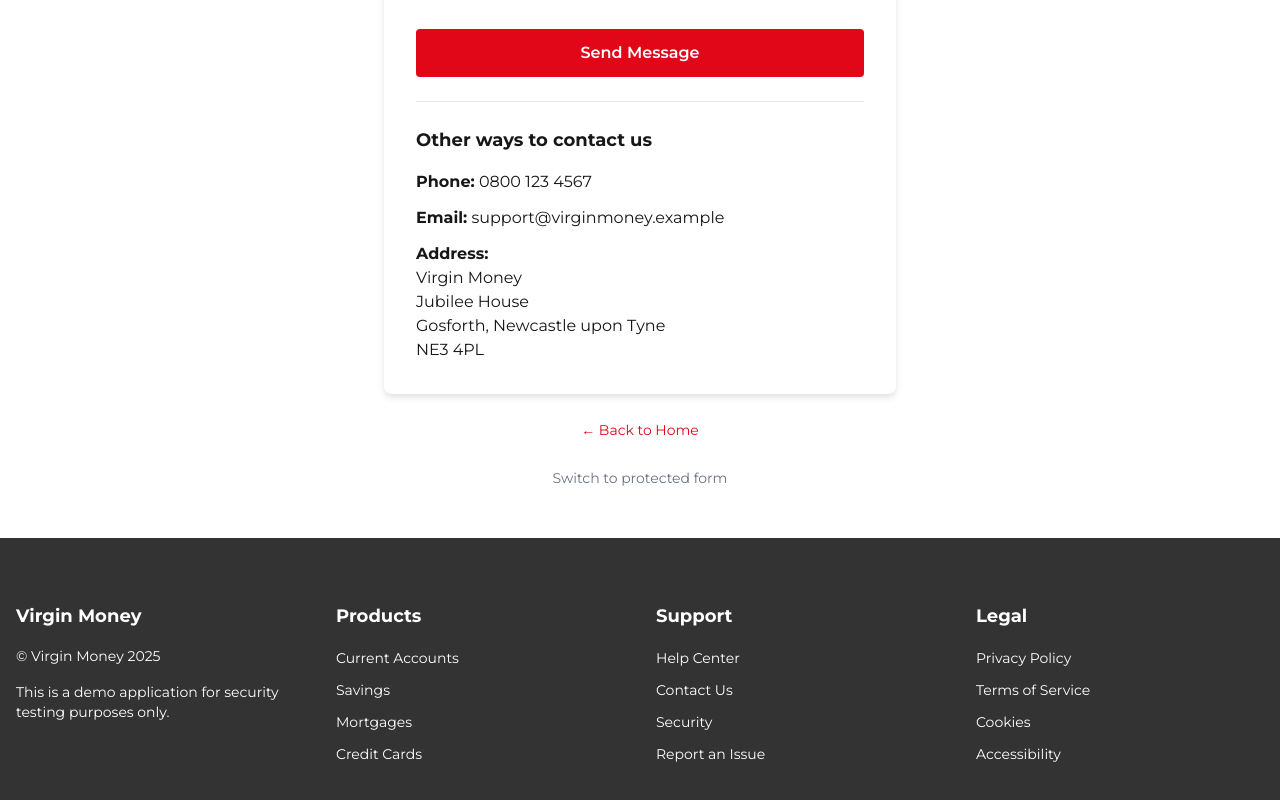
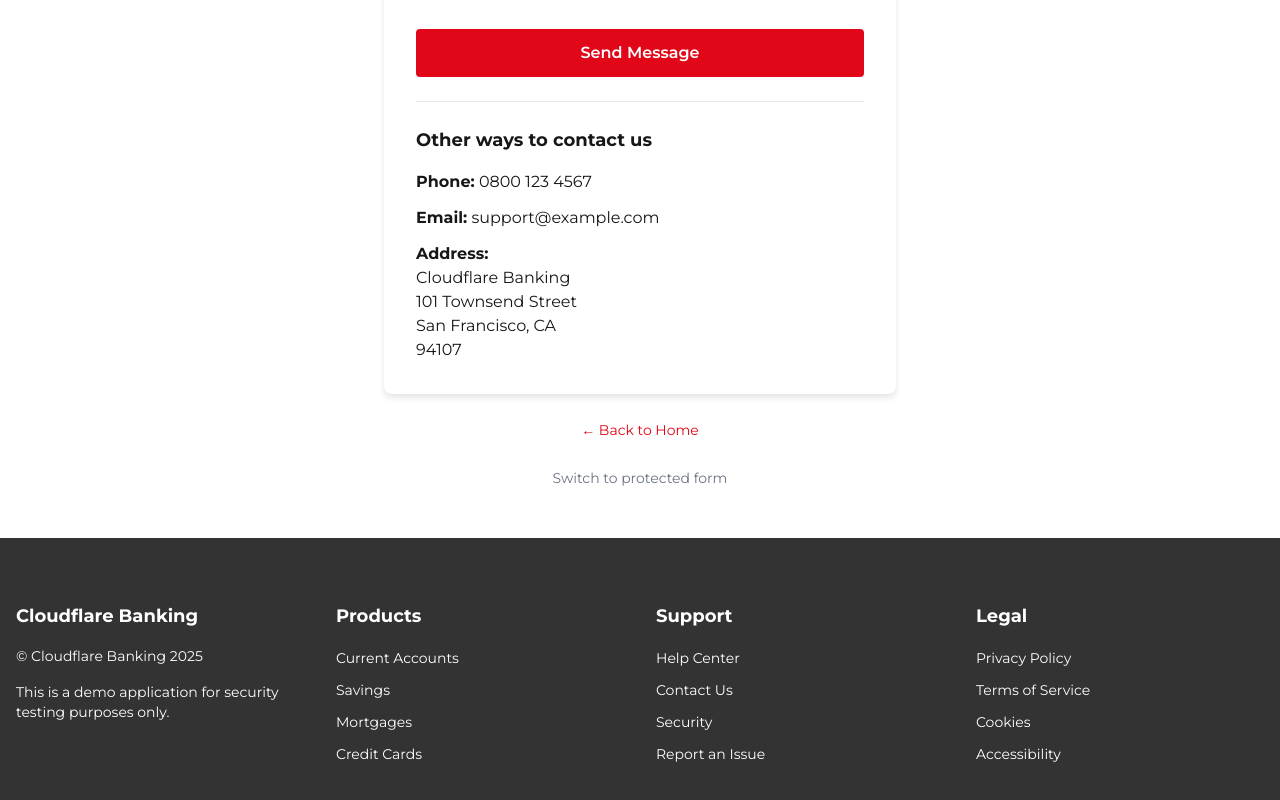
Before and after one commit to nouvellonsteph/banking-simulation, a Next.js app: page /contact in a window 1280 px wide. Shown: the part 787-1587 px from the top of the page. Built offline with nearby package versions, Linux system fonts and the light colour scheme.

Commit message:
Remove all Virgin Money branding references from codebase

```diff
--- a/src/app/api-demo/page.tsx
+++ b/src/app/api-demo/page.tsx
@@ -93,7 +93,7 @@
         <div className="vm-card mb-8">
           <h1 className="text-2xl font-bold mb-6 text-[var(--primary)]">API Demonstration</h1>
           <p className="mb-4">
-            This demo showcases the Virgin Money API endpoints with various HTTP methods.
+            This demo showcases the Banking API endpoints with various HTTP methods.
             Select an endpoint, choose a method, and send a request to see the response.
           </p>
 
--- a/src/app/api/api-docs/route.ts
+++ b/src/app/api/api-docs/route.ts
@@ -8,7 +8,7 @@
 <head>
   <meta charset="UTF-8">
   <meta name="viewport" content="width=device-width, initial-scale=1.0">
-  <title>Virgin Money API Documentation</title>
+  <title>Banking API Documentation</title>
   <link rel="stylesheet" href="https://unpkg.com/swagger-ui-dist@5.9.0/swagger-ui.css">
   <style>
     body {
--- a/src/app/api/openapi.yaml
+++ b/src/app/api/openapi.yaml
@@ -1,17 +1,17 @@
 openapi: 3.1.0
 info:
-  title: Virgin Money API
+  title: Banking API
   description: |
-    Virgin Money Banking API provides secure access to financial data and operations.
+    Banking API provides secure access to financial data and operations.
 
     **Security Note:** All endpoints except `/api/user-profile` (GET) require an API key for authentication.
   version: 1.0.0
   contact:
-    name: Virgin Money API Support
-    email: api-support@virginmoney.example
+    name: Banking API Support
+    email: api-support@example.com
 servers:
   - url: /api
-    description: Virgin Money API Server
+    description: Banking API Server
 components:
   securitySchemes:
     ApiKeyAuth:
--- a/src/app/contact/page.tsx
+++ b/src/app/contact/page.tsx
@@ -100,7 +100,7 @@
           <div className="vm-card">
             <div className="text-center">
               <h1 className="text-2xl font-bold mb-4 text-[var(--primary)]">Message Sent!</h1>
-              <p className="mb-6">Thank you for contacting Virgin Money. We&#39;ll get back to you as soon as possible.</p>
+              <p className="mb-6">Thank you for contacting us. We&#39;ll get back to you as soon as possible.</p>
               <div className="flex flex-col sm:flex-row gap-4 justify-center">
                 <button onClick={handleReset} className="vm-button">
                   Send Another Message
@@ -220,14 +220,14 @@
                 <strong>Phone:</strong> 0800 123 4567
               </p>
               <p>
-                <strong>Email:</strong> support@virginmoney.example
+                <strong>Email:</strong> support@example.com
               </p>
               <p>
                 <strong>Address:</strong><br />
-                Virgin Money<br />
-                Jubilee House<br />
-                Gosforth, Newcastle upon Tyne<br />
-                NE3 4PL
+                Cloudflare Banking<br />
+                101 Townsend Street<br />
+                San Francisco, CA<br />
+                94107
               </p>
             </div>
           </div>
--- a/src/app/globals.css
+++ b/src/app/globals.css
@@ -22,7 +22,7 @@
   --font-mono: var(--font-geist-mono);
 }
 
-/* Virgin Money uses a light-themed design regardless of user preference */
+/* Uses a light-themed design regardless of user preference */
 @media (prefers-color-scheme: dark) {
   :root {
     --background: #ffffff;
--- a/src/app/layout.tsx
+++ b/src/app/layout.tsx
@@ -57,8 +57,8 @@
       <div className="container mx-auto px-4 py-8">
         <div className="grid grid-cols-1 md:grid-cols-4 gap-8">
           <div>
-            <h3 className="text-lg font-bold mb-4">{process.env.COMPANY_NAME || "Virgin Money"}</h3>
-            <p className="text-sm mb-4">© {process.env.COMPANY_NAME || "Virgin Money"} {new Date().getFullYear()}</p>
+            <h3 className="text-lg font-bold mb-4">{process.env.COMPANY_NAME || "Cloudflare Banking"}</h3>
+            <p className="text-sm mb-4">© {process.env.COMPANY_NAME || "Cloudflare Banking"} {new Date().getFullYear()}</p>
             <p className="text-sm">This is a demo application for security testing purposes only.</p>
           </div>
           <div>
--- a/src/app/page.tsx
+++ b/src/app/page.tsx
@@ -6,7 +6,7 @@
       {/* Hero Section */}
       <section className="bg-[var(--primary)] text-white rounded-lg p-8 md:p-12 mb-12">
         <div className="max-w-3xl">
-          <h1 className="text-3xl md:text-4xl font-bold mb-4">Welcome to {process.env.COMPANY_NAME || "Virgin Money"}</h1>
+          <h1 className="text-3xl md:text-4xl font-bold mb-4">Welcome to {process.env.COMPANY_NAME || "Cloudflare Banking"}</h1>
           <p className="text-lg mb-6">Banking that makes a difference. Simple, transparent, and designed for you.</p>
           <div className="flex flex-col sm:flex-row gap-4">
             <Link href="/login" className="vm-button">
--- a/src/worker/worker.ts
+++ b/src/worker/worker.ts
@@ -13,7 +13,7 @@
 }
 
 // Default API base URL if not set in environment
-const DEFAULT_API_BASE_URL = 'https://virgin.sub.justalittlebyte.ovh/api';
+const DEFAULT_API_BASE_URL = 'https://banking.sub.justalittlebyte.ovh/api';
 
 export default {
   fetch: handler.fetch,
```
Also changed, not shown: 1 other file (tests, documents, lock files or other folders).
